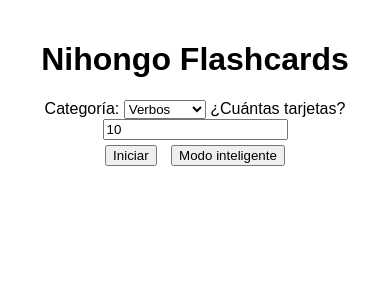
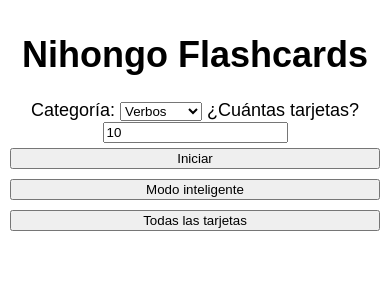
Before and after one commit to matiasmartineza/NihongoFlashcards, a Flask app: page / in a window 390 px wide. Shown: the top 300 px of the page. Run offline with Flask 3, Linux system fonts and the light colour scheme.

Commit message:
Enhance web app and buttons

```diff
--- a/app.py
+++ b/app.py
@@ -65,6 +65,9 @@ def api_tarjetas():
             return (acc, -shown)
         ordered = sorted(cards, key=metric)
         selected = ordered[:n]
+    elif modo == "all":
+        selected = cards[:]
+        random.shuffle(selected)
     else:
         if n > len(cards):
             n = len(cards)
--- a/static/main.js
+++ b/static/main.js
@@ -3,6 +3,7 @@ window.addEventListener('DOMContentLoaded', () => {
     const flashcard = document.getElementById('flashcard');
     const startBtn = document.getElementById('start');
     const smartBtn = document.getElementById('start-smart');
+    const allBtn = document.getElementById('start-all');
     const prevBtn = document.getElementById('prev');
     const flipBtn = document.getElementById('flip');
     const yesBtn = document.getElementById('yes');
@@ -43,7 +44,11 @@ window.addEventListener('DOMContentLoaded', () => {
     function fetchCards(mode) {
         const category = document.getElementById('category').value;
         const count = document.getElementById('count').value || 10;
-        fetch(`/api/tarjetas?categoria=${category}&modo=${mode}&n=${count}`)
+        let url = `/api/tarjetas?categoria=${category}&modo=${mode}`;
+        if (mode !== 'all') {
+            url += `&n=${count}`;
+        }
+        fetch(url)
             .then(r => r.json())
             .then(data => {
                 cards = data;
@@ -56,6 +61,9 @@ window.addEventListener('DOMContentLoaded', () => {
 
     startBtn.onclick = () => fetchCards('normal');
     smartBtn.onclick = () => fetchCards('smart');
+    if (allBtn) {
+        allBtn.onclick = () => fetchCards('all');
+    }
 
     prevBtn.onclick = () => {
         if (index <= 0) {
--- a/static/styles.css
+++ b/static/styles.css
@@ -4,4 +4,30 @@ body { font-family: sans-serif; max-width: 800px; margin: auto; padding: 20px; }
 .kanji { font-size: 48px; }
 .hiragana { font-size: 24px; }
 .translation { font-size: 24px; color: blue; white-space: pre-line; }
-.buttons button { margin: 5px; }
+.buttons {
+  display: flex;
+  flex-wrap: wrap;
+  justify-content: center;
+}
+.buttons button {
+  margin: 5px;
+}
+
+.yes-button {
+  background-color: #4CAF50;
+  color: #fff;
+}
+
+.no-button {
+  background-color: #f44336;
+  color: #fff;
+}
+
+@media (max-width: 600px) {
+  body { font-size: 18px; padding: 10px; }
+  #card { padding: 10px; }
+  .kanji { font-size: 36px; }
+  .hiragana { font-size: 18px; }
+  .translation { font-size: 18px; }
+  .buttons button { width: 100%; margin: 5px 0; }
+}
--- a/templates/index.html
+++ b/templates/index.html
@@ -2,6 +2,7 @@
 <html lang="es">
 <head>
     <meta charset="utf-8">
+    <meta name="viewport" content="width=device-width, initial-scale=1">
     <title>Nihongo Flashcards</title>
     <link rel="stylesheet" href="{{ url_for('static', filename='styles.css') }}">
 </head>
@@ -20,6 +21,7 @@
         <div class="buttons">
             <button id="start">Iniciar</button>
             <button id="start-smart">Modo inteligente</button>
+            <button id="start-all">Todas las tarjetas</button>
         </div>
     </div>
 
@@ -33,8 +35,8 @@
         <div class="buttons">
             <button id="prev">Anterior</button>
             <button id="flip">Mostrar significado</button>
-            <button id="no">No lo sabía</button>
-            <button id="yes">Lo sabía</button>
+            <button id="no" class="no-button">No lo sabía</button>
+            <button id="yes" class="yes-button">Lo sabía</button>
             <button id="exit">Regresar</button>
         </div>
     </div>
```
Also changed, not shown: flashcards.py (+16 -2 lines), README.md.
